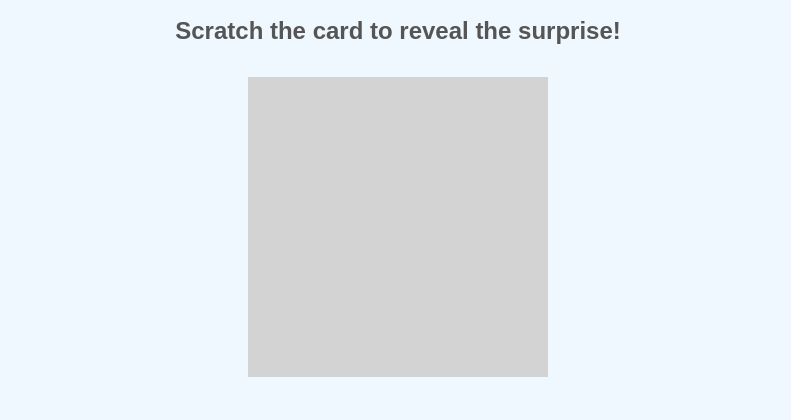
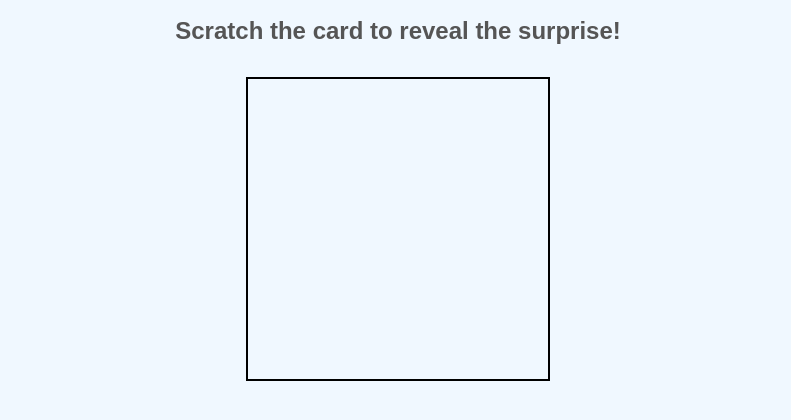
Before and after one commit to monicopley/copley-gender-reveal, a plain HTML site: page index.html in a window 1280 px wide. Shown: the part 82-502 px from the top of the page, without its empty margins (242-1033 px from the left). Drawn offline with nearby package versions, Linux system fonts and the light colour scheme.

Commit message:
Add files via upload

```diff
--- a/index.html
+++ b/index.html
@@ -27,12 +27,18 @@
       position: relative;
       width: 300px;
       height: 300px;
+      border: 2px solid #000;
     }
-    #scratchCanvas {
-      background-color: lightgrey;
+    #underCanvas {
+      position: relative;
+      z-index: 1;
+    }
+    #overlayCanvas {
+      position: absolute;
+      top: 0;
+      left: 0;
+      z-index: 2;
       cursor: crosshair;
-      display: block;
-      margin: 0 auto;
     }
     .countdown {
       font-size: 4rem;
@@ -42,18 +48,18 @@
     }
   </style>
 </head>
-<body>
+<body onload="pageLoaded()">
   <h1>Welcome to Our Gender Reveal!</h1>
   <h2>Scratch the card to reveal the surprise!</h2>
   <div id="scratchCardContainer">
-    <canvas id="scratchCanvas" width="300" height="300"></canvas>
+    <canvas id="underCanvas" width="300" height="300"></canvas>
+    <canvas id="overlayCanvas" width="300" height="300"></canvas>
   </div>
   <div class="countdown" id="countdown"></div>
   <audio id="trumpetSound" src="trumpet.mp3"></audio>
   <script src="https://cdn.jsdelivr.net/npm/canvas-confetti@1.4.0/dist/confetti.browser.min.js"></script>
   <script>
-// JavaScript content intentionally truncated here for brevity
-// Actual script included in the full response above
+// JavaScript content is not fully pasted due to length, but this is the placeholder for the actual script.
   </script>
 </body>
 </html>
```
